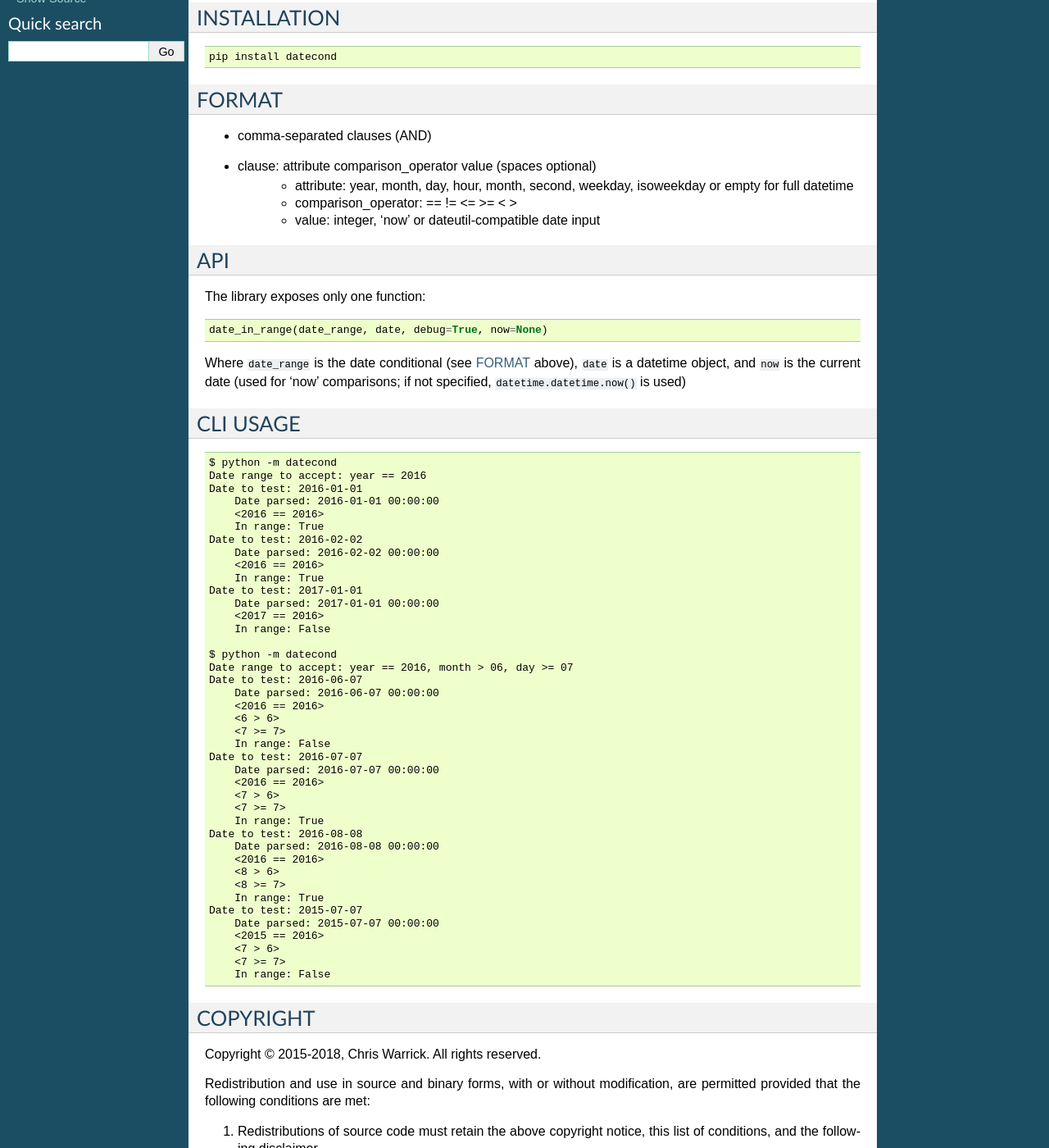
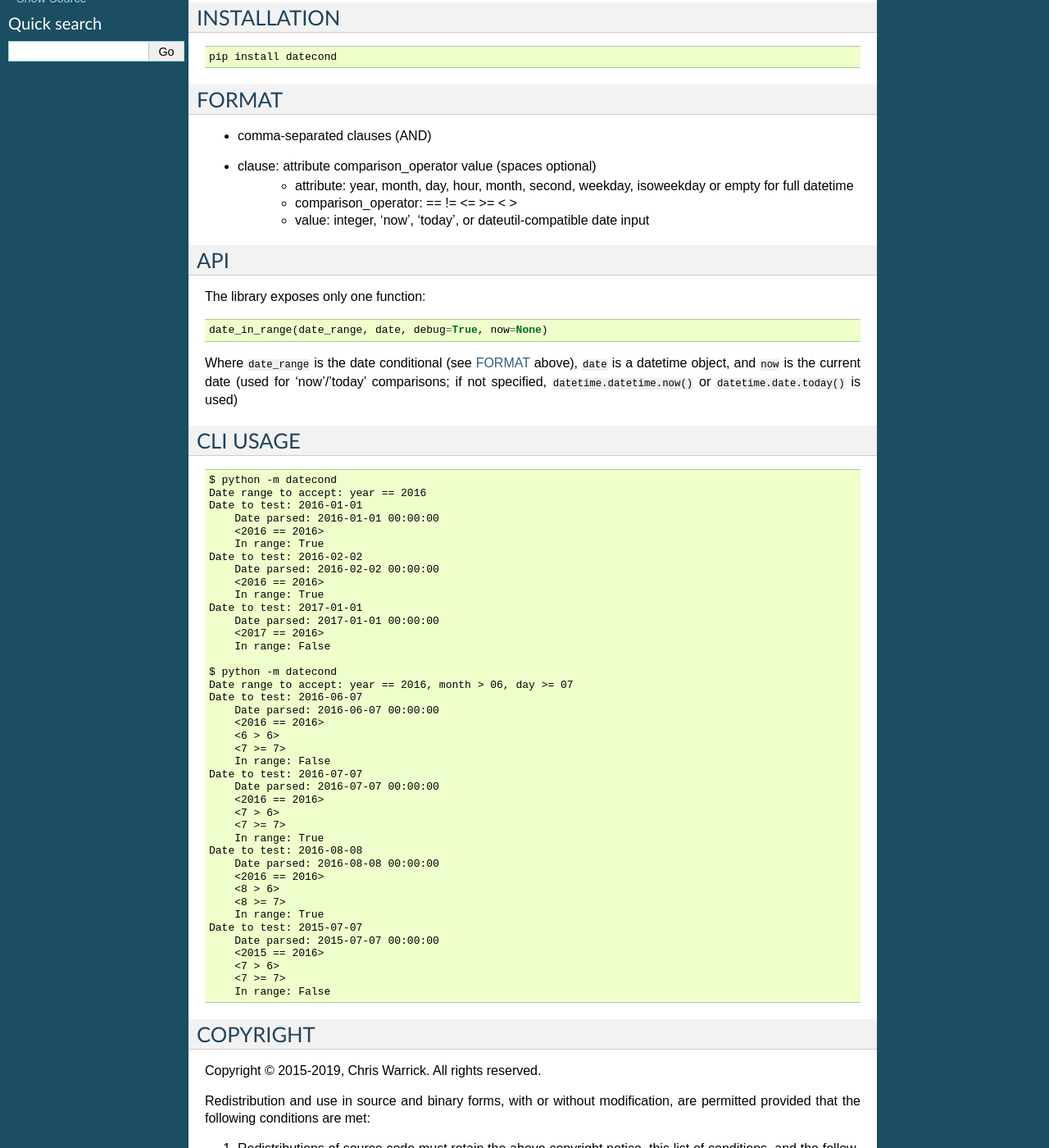
Before and after one commit to Kwpolska/datecond, a Sphinx documentation site: the page built from docs/README.rst, in a window 1280 px wide and 1400 px high, scrolled down 346 px. Shown: the whole window at 82% size. Built offline with Sphinx 7.4.7, drawn with Linux system fonts in a browser that asks for light colours.

Commit message:
Support 'today' as a comparison value

```diff
--- a/docs/README.rst
+++ b/docs/README.rst
@@ -30,7 +30,7 @@ FORMAT
 * clause: attribute comparison_operator value (spaces optional)
     * attribute: year, month, day, hour, month, second, weekday, isoweekday or empty for full datetime
     * comparison_operator: == != <= >= < >
-    * value: integer, 'now' or dateutil-compatible date input
+    * value: integer, 'now', 'today', or dateutil-compatible date input
 
 API
 ---
@@ -42,8 +42,9 @@ The library exposes only one function:
    date_in_range(date_range, date, debug=True, now=None)
 
 Where ``date_range`` is the date conditional (see `FORMAT`_ above),
-``date`` is a datetime object, and ``now`` is the current date (used for 'now'
-comparisons; if not specified, ``datetime.datetime.now()`` is used)
+``date`` is a datetime object, and ``now`` is the current date (used for
+'now'/'today' comparisons; if not specified, ``datetime.datetime.now()`` or
+``datetime.date.today()`` is used)
 
 CLI USAGE
 ---------
@@ -95,7 +96,7 @@ CLI USAGE
 COPYRIGHT
 ---------
 
-Copyright © 2015-2018, Chris Warrick.
+Copyright © 2015-2019, Chris Warrick.
 All rights reserved.
 
 Redistribution and use in source and binary forms, with or without
--- a/requirements.txt
+++ b/requirements.txt
@@ -1,3 +1,4 @@
 pytest
 coverage
 pytest-cov
+freezegun
```
Also changed, not shown: README.rst (+5 -4 lines), datecond/__init__.py (+12 -6 lines), .travis.yml, 3 other files.
